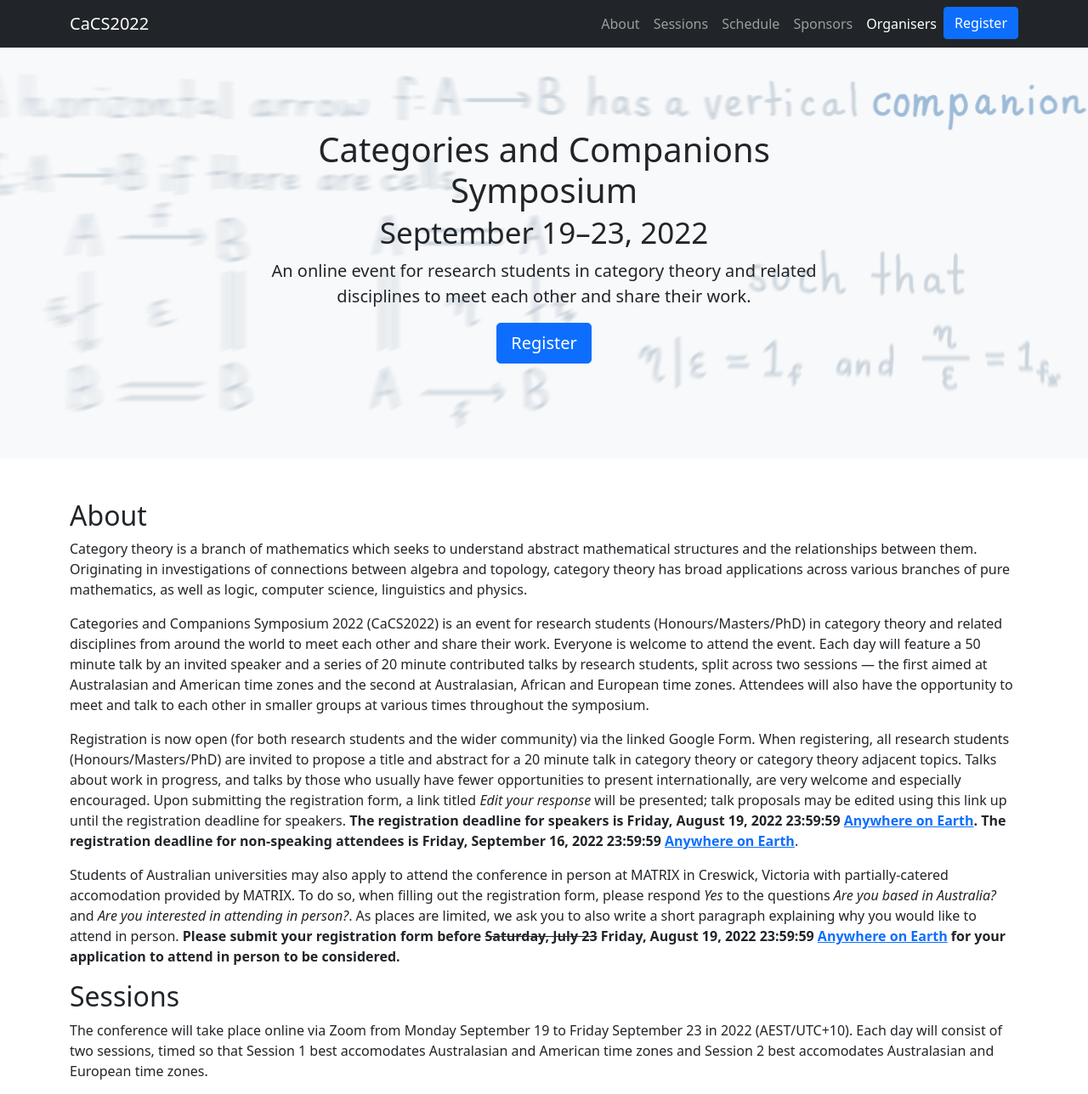
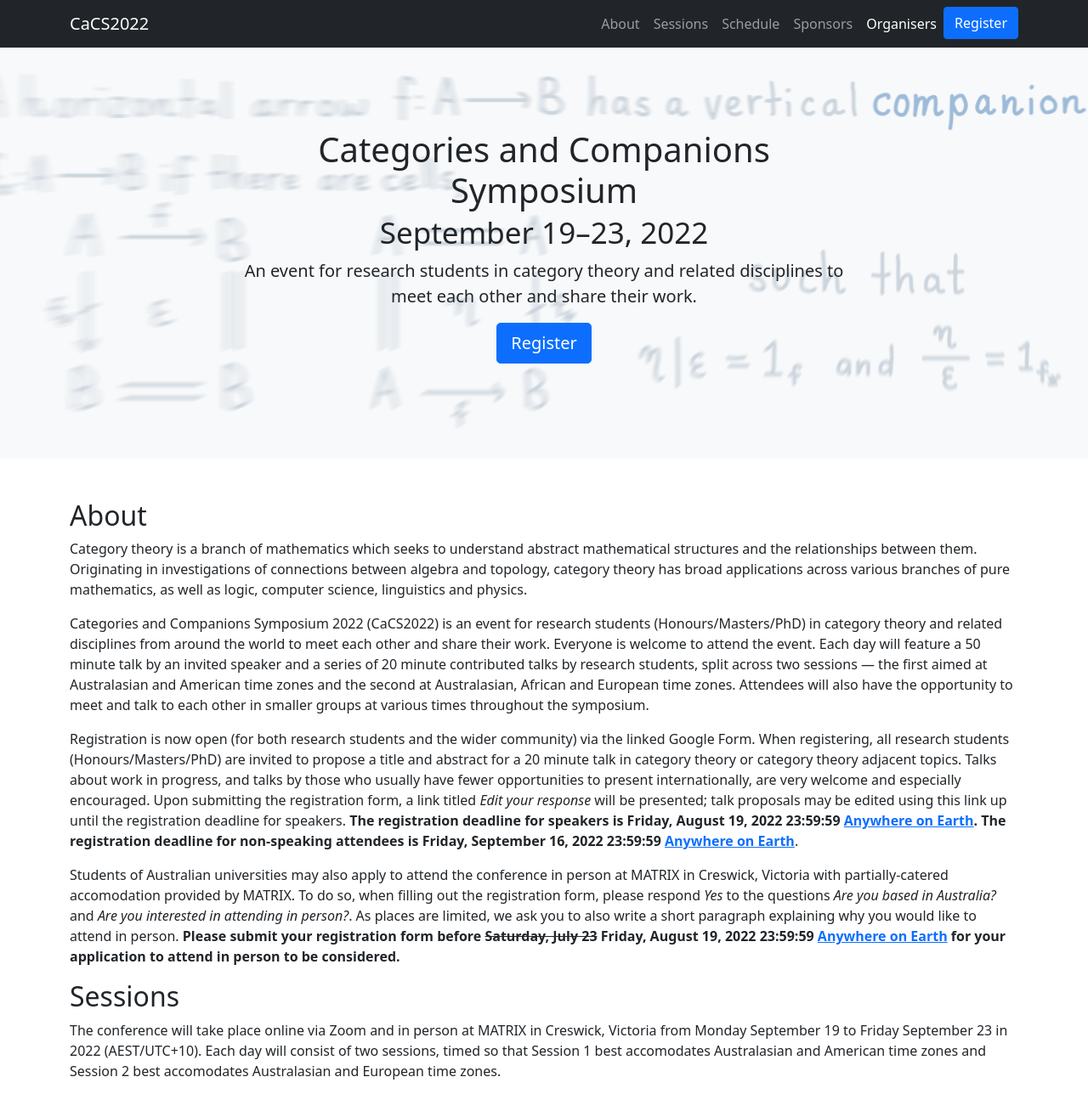
Before and after one commit to Categories-and-Companions/categories-and-companions.github.io, a plain HTML site: page index.html in a window 1280 px wide. Shown: the top 1288 px of the page at 85% size. Drawn offline with nearby package versions, Linux system fonts and the light colour scheme.

Commit message:
Improved wording

```diff
--- a/index.html
+++ b/index.html
@@ -58,7 +58,7 @@
                         <h1 class="fw-light">Categories and Companions Symposium <br/>
                             <small>September 19&ndash;23, 2022</small></h1>
                         <p class="lead">
-                            An online event for research students in category theory and related disciplines to meet each other and share their work.
+                            An event for research students in category theory and related disciplines to meet each other and share their work.
                         </p>
                         <p>
                             <a href="https://forms.gle/xezb2Nu1GVL4WBJh8" target="_blank" class="btn btn-primary btn-lg">Register</a>
@@ -90,7 +90,7 @@
                     <div class="col">
                         <h2>Sessions</h2>
                         <p>
-                            The conference will take place online via Zoom from Monday September 19 to Friday September 23 in 2022 (AEST/UTC+10). Each day will consist of two sessions, timed so that Session 1 best accomodates Australasian and American time zones and Session 2 best accomodates Australasian and European time zones.
+                            The conference will take place online via Zoom and in person at MATRIX in Creswick, Victoria from Monday September 19 to Friday September 23 in 2022 (AEST/UTC+10). Each day will consist of two sessions, timed so that Session 1 best accomodates Australasian and American time zones and Session 2 best accomodates Australasian and European time zones.
                         </p>
 
                         <p>
```
